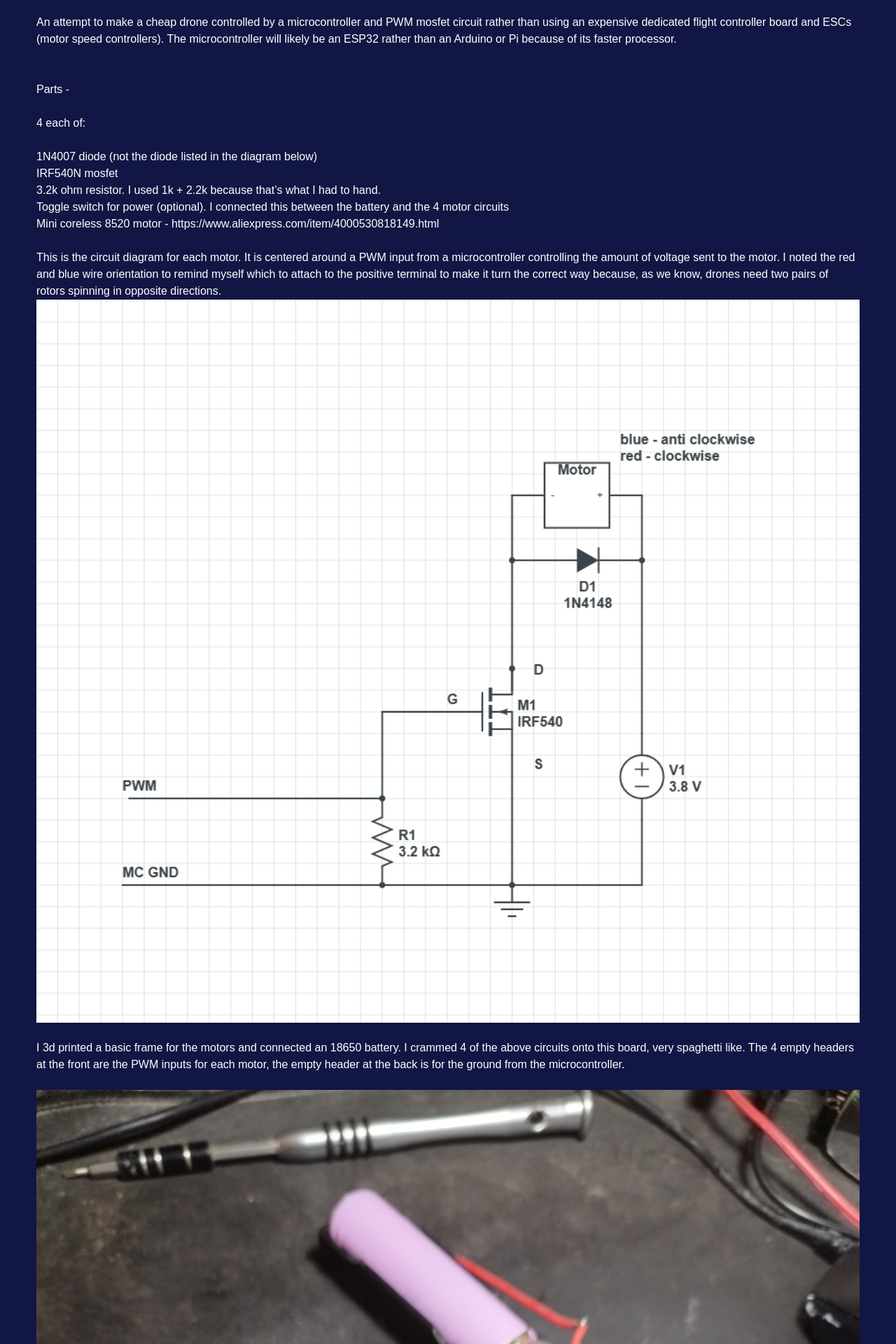
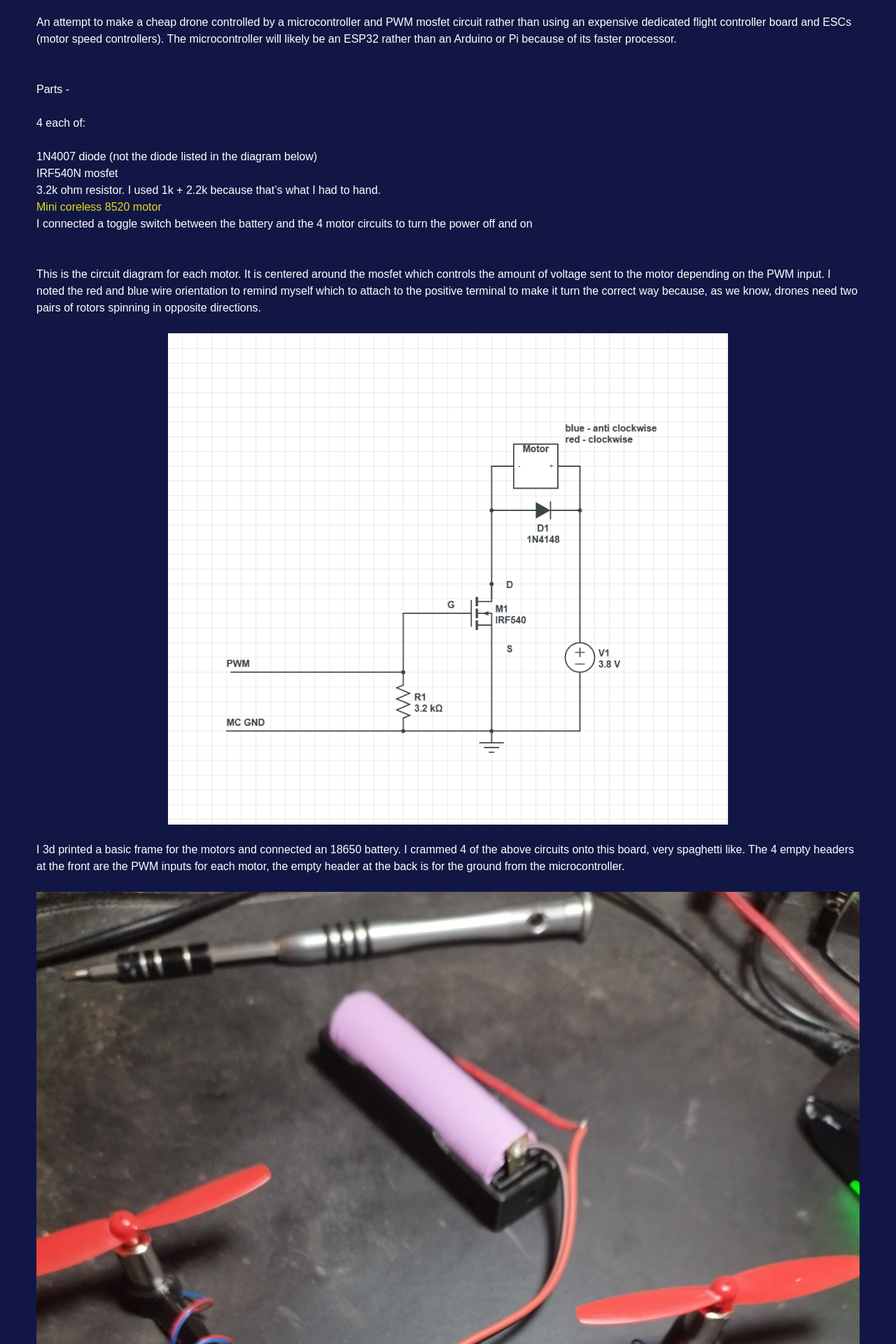
Before and after one commit to percygr/kindr_api, a PHP site: page /mini-drone.html in a window 1280 px wide. Shown: the top 1920 px of the page at 70% size. Run offline with PHP 8.4, Linux system fonts and the light colour scheme.

Commit message:
drone page 2

```diff
--- a/cms.css
+++ b/cms.css
@@ -12,6 +12,19 @@ body {
     align-items: center;
     margin: 20px auto;
     max-width: 1200px;
+}
+
+a {
+    color: #e1de1d;
+    text-decoration: none;
+}
+a.visited {
+    color: #8d8b28;
+    text-decoration: none;
+}
+a:hover {
+    color: #e4e272;
+    text-decoration: underline;
 }
 
 .image-container {
--- a/mini-drone.html
+++ b/mini-drone.html
@@ -20,18 +20,20 @@
             1N4007 diode (not the diode listed in the diagram below)<br>
             IRF540N mosfet<br>
             3.2k ohm resistor. I used 1k + 2.2k because that’s what I had to hand.<br>
-            Toggle switch for power (optional). I connected this between the battery and the 4 motor circuits<br>
-            Mini coreless 8520 motor - https://www.aliexpress.com/item/4000530818149.html<br><br>
-            This is the circuit diagram for each motor. It is centered around a PWM input from a microcontroller controlling the amount of voltage sent to the motor.
+            <a href="https://www.aliexpress.com/item/4000530818149.html">Mini coreless 8520 motor</a><br>
+            I connected a toggle switch between the battery and the 4 motor circuits to turn the power off and on<br>
+            <br><br>
+            This is the circuit diagram for each motor. It is centered around the mosfet which controls the amount of voltage sent to the motor depending on the PWM input.
             I noted the red and blue wire orientation to remind myself which to attach to the positive terminal to make it turn the correct way because, as we know, drones need two pairs of rotors spinning in opposite directions.<br>
-            <img src="images/circuit.png" alt="Circuit diagram for each motor" width="100%"><br><br>
+            <br>
+            <center><img src="images/circuit.png" alt="Circuit diagram for each motor" width="800px"></center><br>
             I 3d printed a basic frame for the motors and connected an 18650 battery. I crammed 4 of the above circuits onto this board, very spaghetti like. The 4 empty headers at the front are the
             PWM inputs for each motor, the empty header at the back is for the ground from the microcontroller.<br><br>
             <img src="images/drone1.jpeg" alt="Board with 4 motor circuits" width="100%"><br><br>
             To do:
             <br><br>
             <ul>
-                <li>Program and attach a microcontroller to output PWM signals to each rotor</li>
+                <li>Program and attach a microcontroller to output PWM signals and test each rotor</li>
                 <li>Somehow attach the battery and microcontroller to the body see it it can lift that much weight.</li>
                 <li>Check how hot the mosfets and battery gets after running for a bit. Each motor seems to draw up to 1.2 amps and although the mosfets can handle this much I might need to attach some heat sinks.
                     I should be using two batteries but I seriously doubt it'll be able lift both.</li>
```
